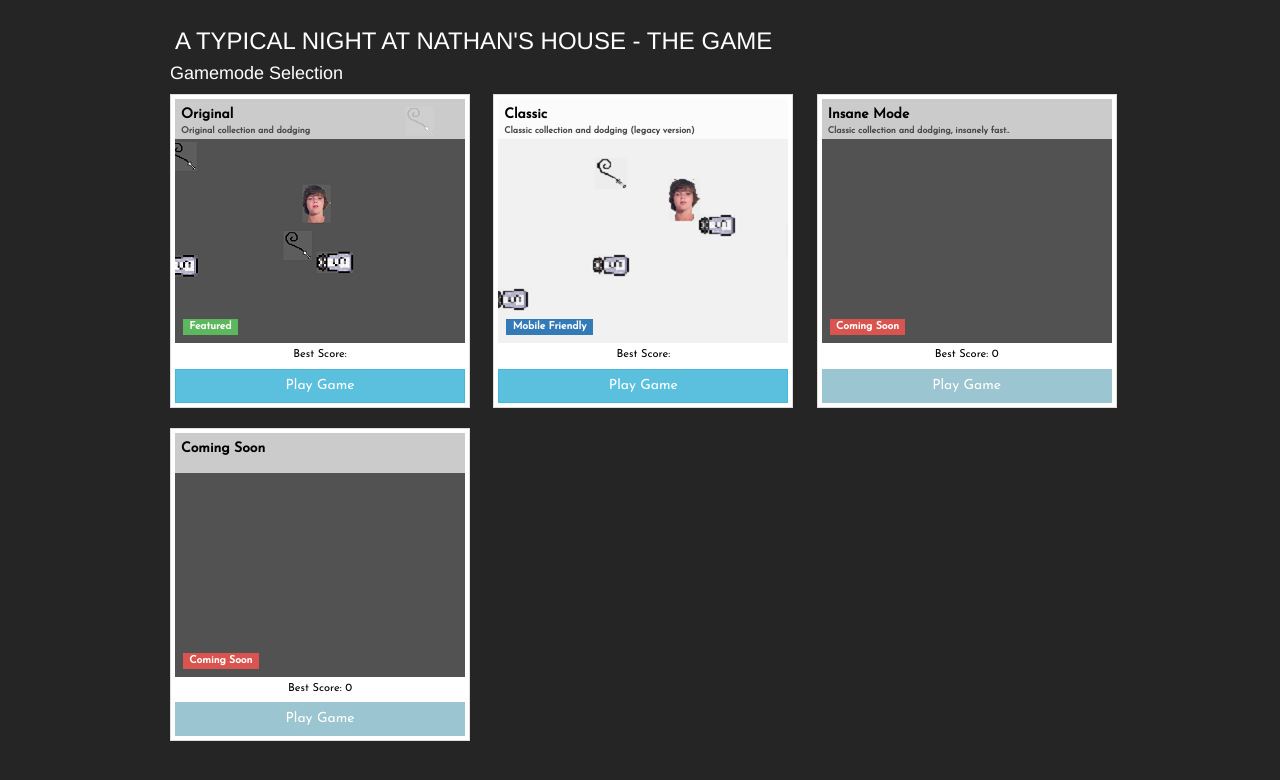
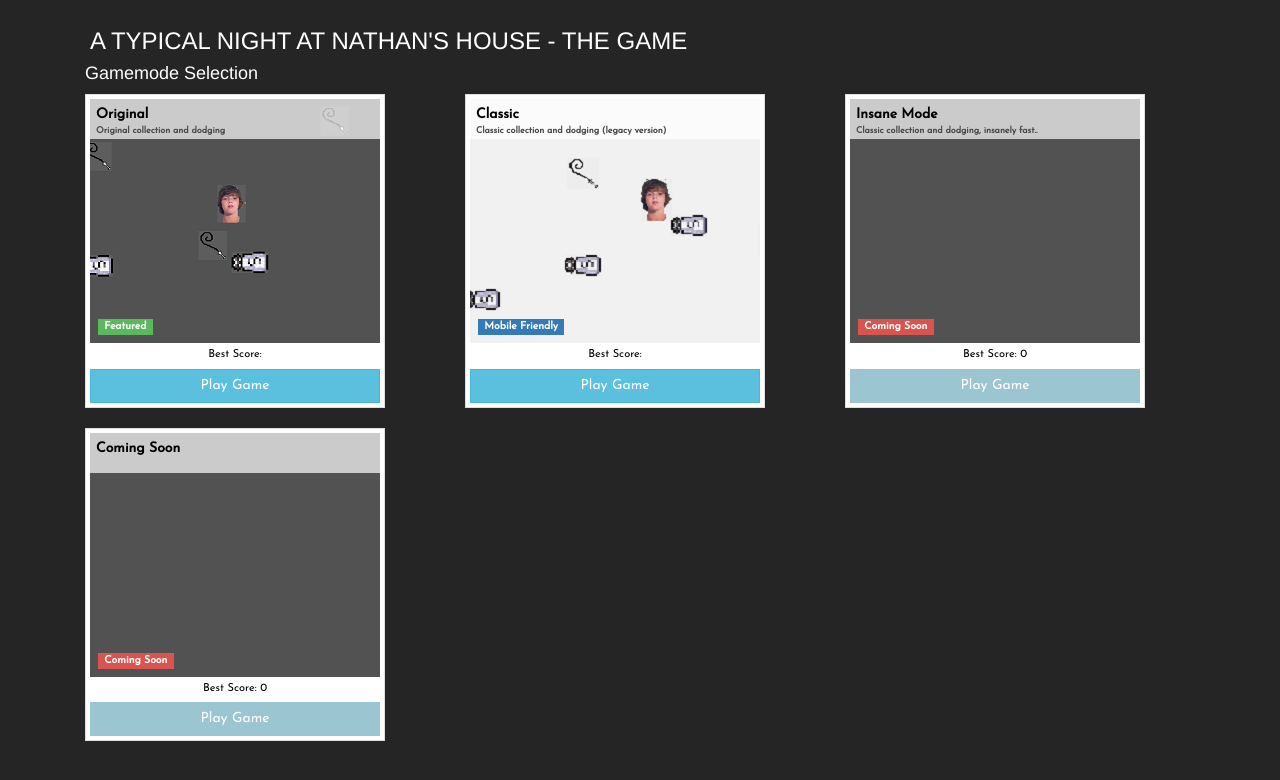
Before and after one commit to Qixitch/game-test, a plain HTML site: page index.html in a window 1280 px wide. Drawn offline with Linux system fonts and the light colour scheme.

Commit message:
Remove extra padding

```diff
--- a/assets/main.css
+++ b/assets/main.css
@@ -95,8 +95,6 @@ canvas {
 }
 
 .selectionContainer {
-  padding-right: 100px !important;
-  padding-left: 100px !important;
 }
 
 .btn-info-disabled {
```
